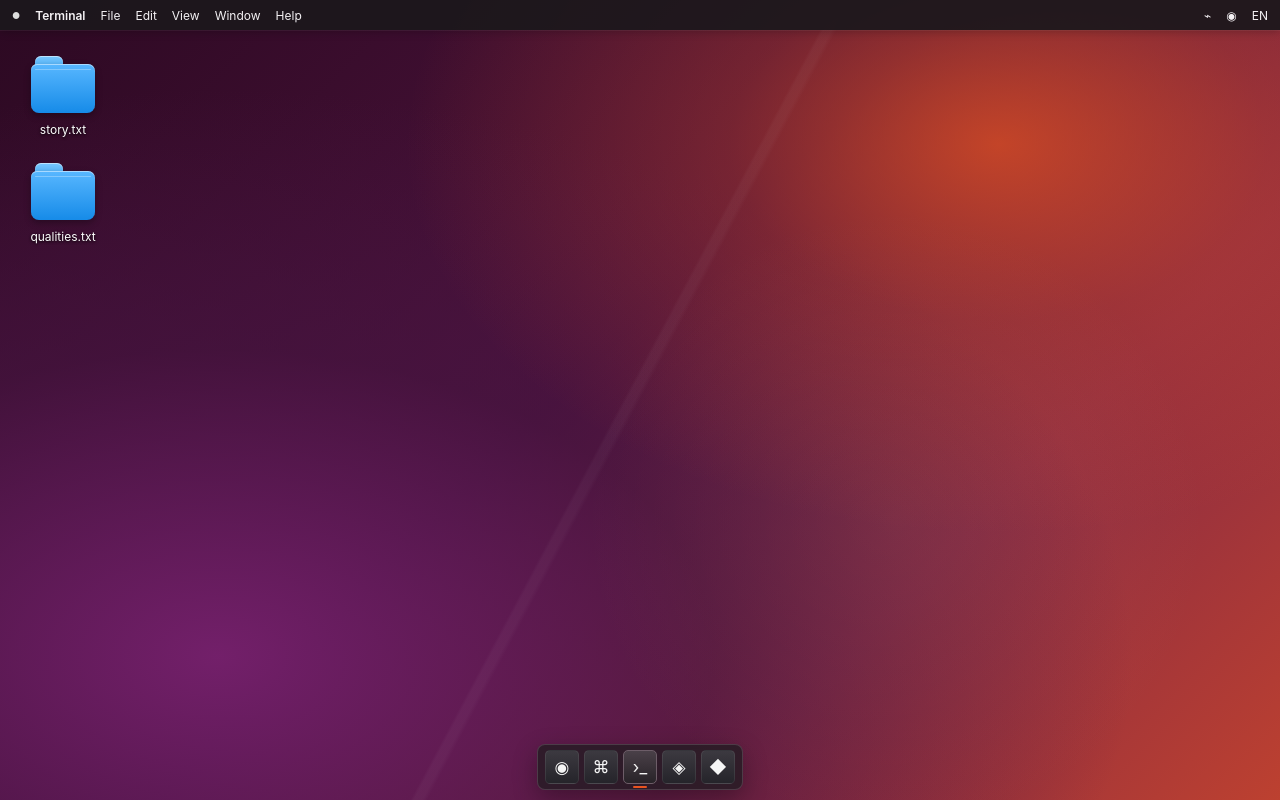
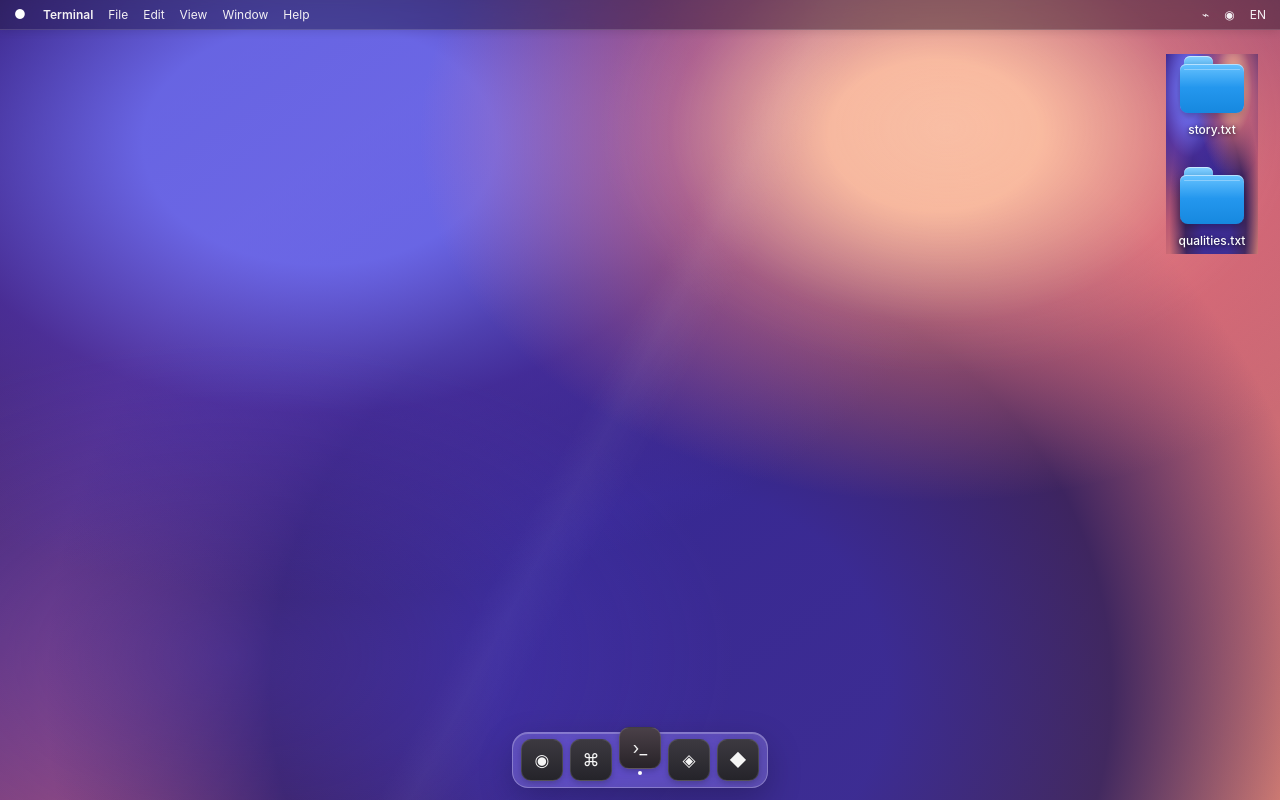
Before and after one commit to emma-dasilva-dev/emma-dasilva-portfolio, a Next.js app: page /en in a window 1280 px wide. Built offline with nearby package versions, Linux system fonts and the light colour scheme.

Commit message:
style: turn portfolio desktop into realistic MacBook environment

```diff
--- a/src/styles/globals.css
+++ b/src/styles/globals.css
@@ -19,9 +19,41 @@ a:hover { color:var(--color-accent); }
 .foundation__copy { max-width:44rem; margin-bottom:var(--space-6); color:var(--color-text-muted); }
 .foundation__meta { display:flex; flex-wrap:wrap; gap:var(--space-3) var(--space-6); padding-top:var(--space-4); border-top:var(--border-width) solid var(--color-border); color:var(--color-text-muted); font-family:var(--font-mono); font-size:.8125rem; }
 
-/* macOS-style Finder folders used by the hidden desktop layer */
-[class*="fileIcon"] { position:relative!important; display:block!important; width:64px!important; height:49px!important; margin:4px auto 9px!important; border-radius:6px 7px 8px 8px!important; background:linear-gradient(180deg,#58b7ff 0%,#168be8 100%)!important; box-shadow:inset 0 1px 0 rgba(255,255,255,.48),0 3px 7px rgba(0,0,0,.3)!important; color:transparent!important; font-size:0!important; overflow:visible!important; }
-[class*="fileIcon"]::before { content:""; position:absolute; z-index:-1; top:-8px; left:4px; width:28px; height:15px; border-radius:6px 6px 0 0; background:linear-gradient(180deg,#78c8ff,#45aaf5); box-shadow:inset 0 1px 0 rgba(255,255,255,.5); }
-[class*="fileIcon"]::after { content:""; position:absolute; inset:5px 4px auto; height:1px; border-radius:999px; background:rgba(255,255,255,.28); }
+/* macOS Finder folders */
+[class*="fileIcon"] { position:relative!important; display:block!important; width:64px!important; height:49px!important; margin:4px auto 9px!important; border-radius:6px 7px 8px 8px!important; background:linear-gradient(180deg,#67c3ff 0%,#2497ee 48%,#1688df 100%)!important; box-shadow:inset 0 1px 0 rgba(255,255,255,.52),0 3px 8px rgba(0,0,0,.28)!important; color:transparent!important; font-size:0!important; overflow:visible!important; }
+[class*="fileIcon"]::before { content:""; position:absolute; z-index:-1; top:-8px; left:4px; width:29px; height:15px; border-radius:6px 6px 0 0; background:linear-gradient(180deg,#86d1ff,#4eb2f7); box-shadow:inset 0 1px 0 rgba(255,255,255,.55); }
+[class*="fileIcon"]::after { content:""; position:absolute; inset:5px 4px auto; height:1px; border-radius:999px; background:rgba(255,255,255,.3); }
 
+/* macOS / MacBook desktop treatment. The Ubuntu terminal stays Ubuntu. */
+[class*="desktop"] { background:
+  radial-gradient(ellipse at 73% 17%,rgba(255,182,150,.94) 0 8%,rgba(255,130,125,.5) 20%,transparent 39%),
+  radial-gradient(ellipse at 25% 18%,rgba(115,116,255,.82) 0 13%,rgba(84,55,190,.52) 29%,transparent 49%),
+  radial-gradient(ellipse at 54% 86%,rgba(44,37,150,.9) 0 20%,rgba(31,22,91,.82) 43%,transparent 66%),
+  linear-gradient(145deg,#211352 0%,#563079 33%,#b95873 64%,#ee8d77 100%)!important;
+  font-family:-apple-system,BlinkMacSystemFont,"SF Pro Text","Helvetica Neue",Arial,sans-serif;
+}
+[class*="desktop"]::before { background:
+  radial-gradient(ellipse at 74% 16%,rgba(255,235,214,.25),transparent 26%),
+  radial-gradient(ellipse at 18% 82%,rgba(99,78,230,.28),transparent 34%),
+  linear-gradient(118deg,transparent 0 47%,rgba(255,255,255,.035) 49%,transparent 52%)!important;
+  filter:saturate(1.08);
+}
+[class*="menuBar"] { height:30px!important; padding:0 14px!important; background:rgba(31,24,42,.46)!important; border-bottom:1px solid rgba(255,255,255,.14)!important; box-shadow:0 1px 10px rgba(0,0,0,.12)!important; backdrop-filter:blur(24px) saturate(1.35)!important; -webkit-backdrop-filter:blur(24px) saturate(1.35)!important; font-family:-apple-system,BlinkMacSystemFont,"SF Pro Text","Helvetica Neue",Arial,sans-serif!important; font-size:12px!important; }
+[class*="menuBar"] [class*="apple"] { position:relative; width:14px; color:transparent!important; font-size:0!important; }
+[class*="menuBar"] [class*="apple"]::before { content:"●"; color:#fff; font-size:13px; line-height:1; }
+[class*="desktopFiles"] { top:54px!important; left:auto!important; right:22px!important; gap:22px!important; }
+[class*="desktopFiles"] button { width:92px!important; color:#fff!important; font-family:-apple-system,BlinkMacSystemFont,"SF Pro Text","Helvetica Neue",Arial,sans-serif!important; font-size:12px!important; font-weight:500!important; text-shadow:0 1px 4px rgba(0,0,0,.7)!important; }
+[class*="desktopFiles"] button:hover,[class*="desktopFiles"] button:focus-visible { background:rgba(255,255,255,.13)!important; outline:1px solid rgba(255,255,255,.2)!important; }
+[class*="dock"] { bottom:12px!important; gap:7px!important; padding:6px 8px!important; border:1px solid rgba(255,255,255,.26)!important; border-radius:16px!important; background:rgba(235,235,245,.18)!important; box-shadow:0 12px 34px rgba(0,0,0,.24),inset 0 1px 0 rgba(255,255,255,.24)!important; backdrop-filter:blur(24px) saturate(1.5)!important; -webkit-backdrop-filter:blur(24px) saturate(1.5)!important; }
+[class*="dock"] > span,[class*="dock"] > button { width:42px!important; height:42px!important; border:1px solid rgba(255,255,255,.12)!important; border-radius:10px!important; box-shadow:0 2px 6px rgba(0,0,0,.22)!important; }
+[class*="dockActive"]::after { bottom:-7px!important; width:4px!important; height:4px!important; border-radius:50%!important; background:#fff!important; }
+[class*="editorWindow"] { border:1px solid rgba(255,255,255,.28)!important; border-radius:12px!important; box-shadow:0 28px 80px rgba(0,0,0,.42),0 2px 10px rgba(0,0,0,.2)!important; }
+[class*="editorHeader"] { background:linear-gradient(180deg,#f5f5f5,#dedede)!important; border-bottom:1px solid #c8c8c8!important; color:#292929!important; font-family:-apple-system,BlinkMacSystemFont,"SF Pro Text","Helvetica Neue",Arial,sans-serif!important; }
+[class*="editorHeader"] button { left:12px!important; right:auto!important; width:13px!important; height:13px!important; overflow:hidden!important; background:#ff5f57!important; color:transparent!important; border:1px solid rgba(0,0,0,.14)!important; }
+[class*="editorBody"] { background:#fafafa!important; color:#242424!important; font-family:-apple-system,BlinkMacSystemFont,"SF Pro Text","Helvetica Neue",Arial,sans-serif!important; }
+
+@media (max-width:850px) {
+  [class*="desktopFiles"] { top:28px!important; left:auto!important; right:16px!important; }
+  [class*="dock"] { bottom:calc(10px + env(safe-area-inset-bottom))!important; }
+}
 @media (prefers-reduced-motion:reduce) { html { scroll-behavior:auto; } *,*::before,*::after { scroll-behavior:auto!important; transition-duration:.01ms!important; animation-duration:.01ms!important; animation-iteration-count:1!important; } }
```
